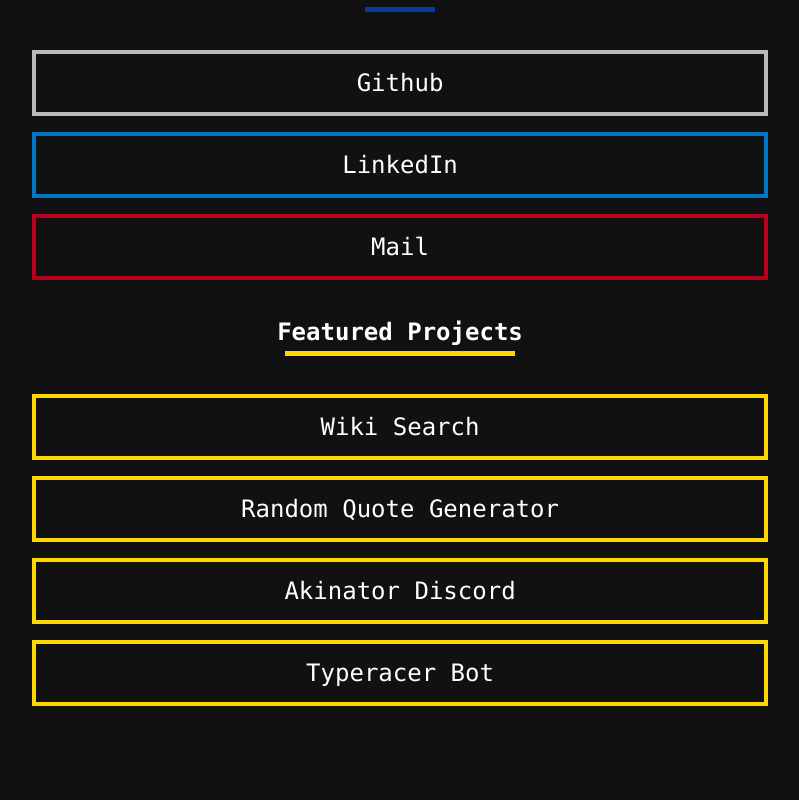
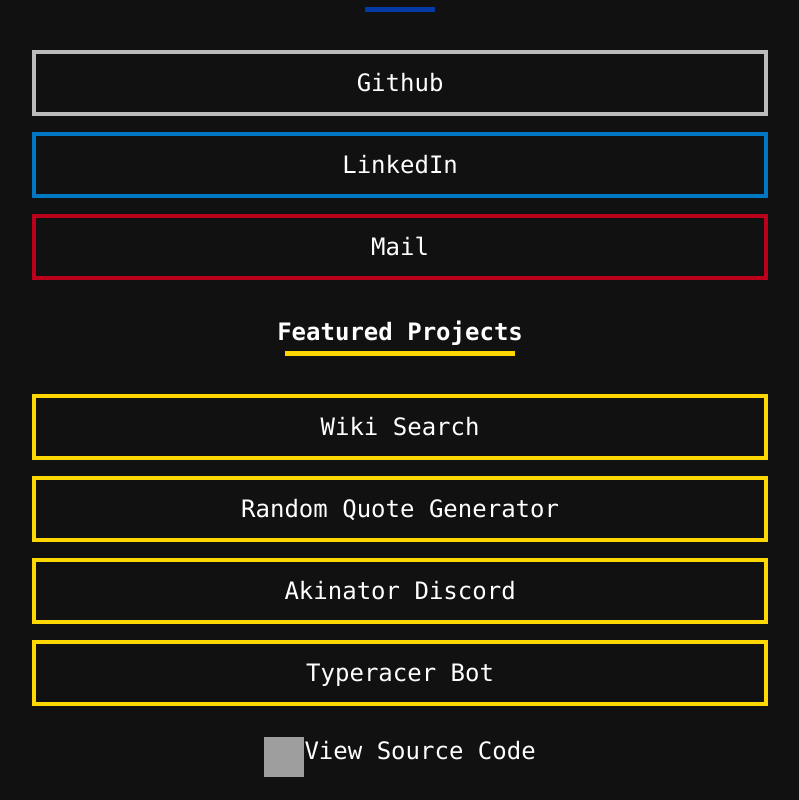
Before and after one commit to ousmanebarry/me, a React (Create React App) app: page / in a window 1280 px wide. Shown: the part 322-1122 px from the top of the page, without its empty margins (240-1039 px from the left). Before the commit the page ends 1036 px from the top, so only its background shows below. Built offline with nearby package versions, Linux system fonts and the light colour scheme; grey boxes are pictures that could not be loaded.

Commit message:
Add 'view source code'

```diff
--- a/src/Main.js
+++ b/src/Main.js
@@ -32,6 +32,20 @@
 							);
 						}
 					})}
+					<a
+						href='https://github.com/ousmanebarry/me'
+						target='_blank'
+						rel='noopener noreferrer'
+						className='source-code'
+					>
+						<img
+							src='https://cdn.discordapp.com/attachments/439833184260063233/926272727260741722/linking_64px.png'
+							alt='Redirect Link'
+							width='40px'
+							height='40px'
+						/>
+						View Source Code
+					</a>
 				</div>
 			</div>
 		</>
```
